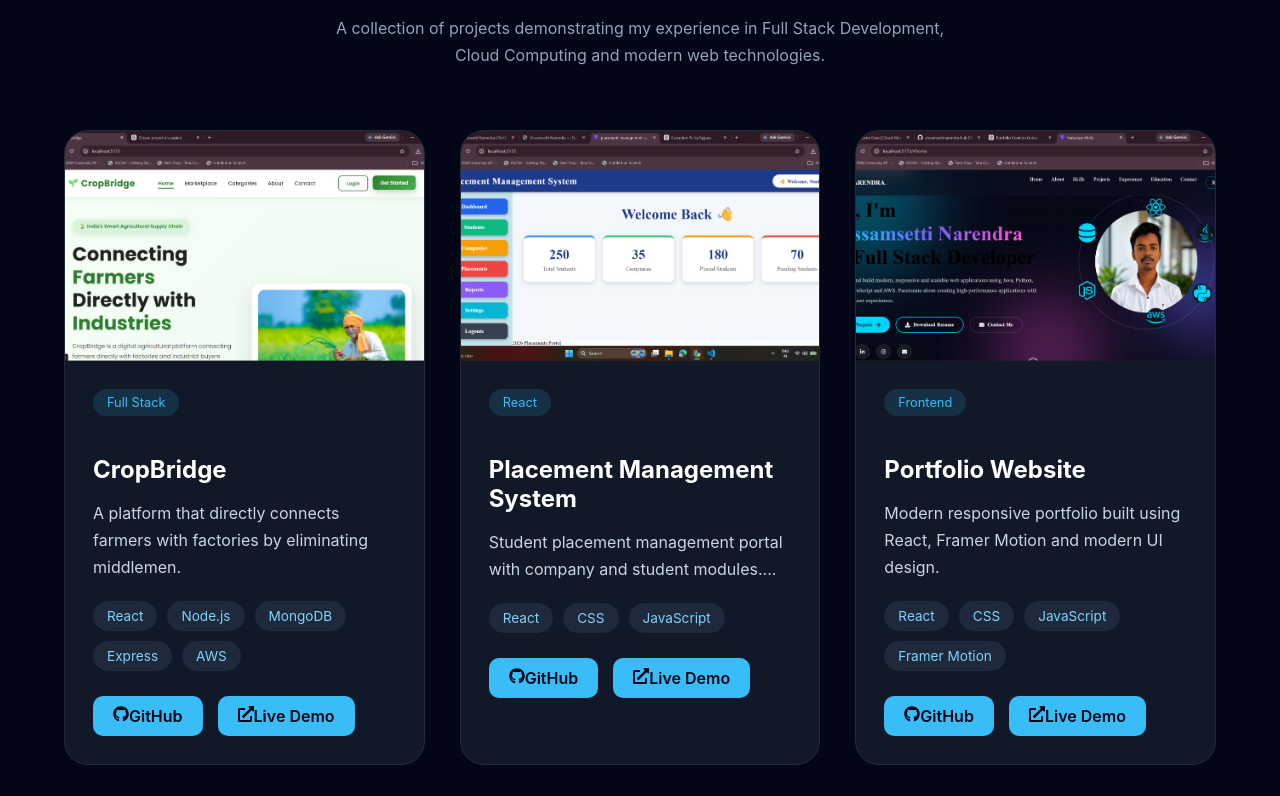
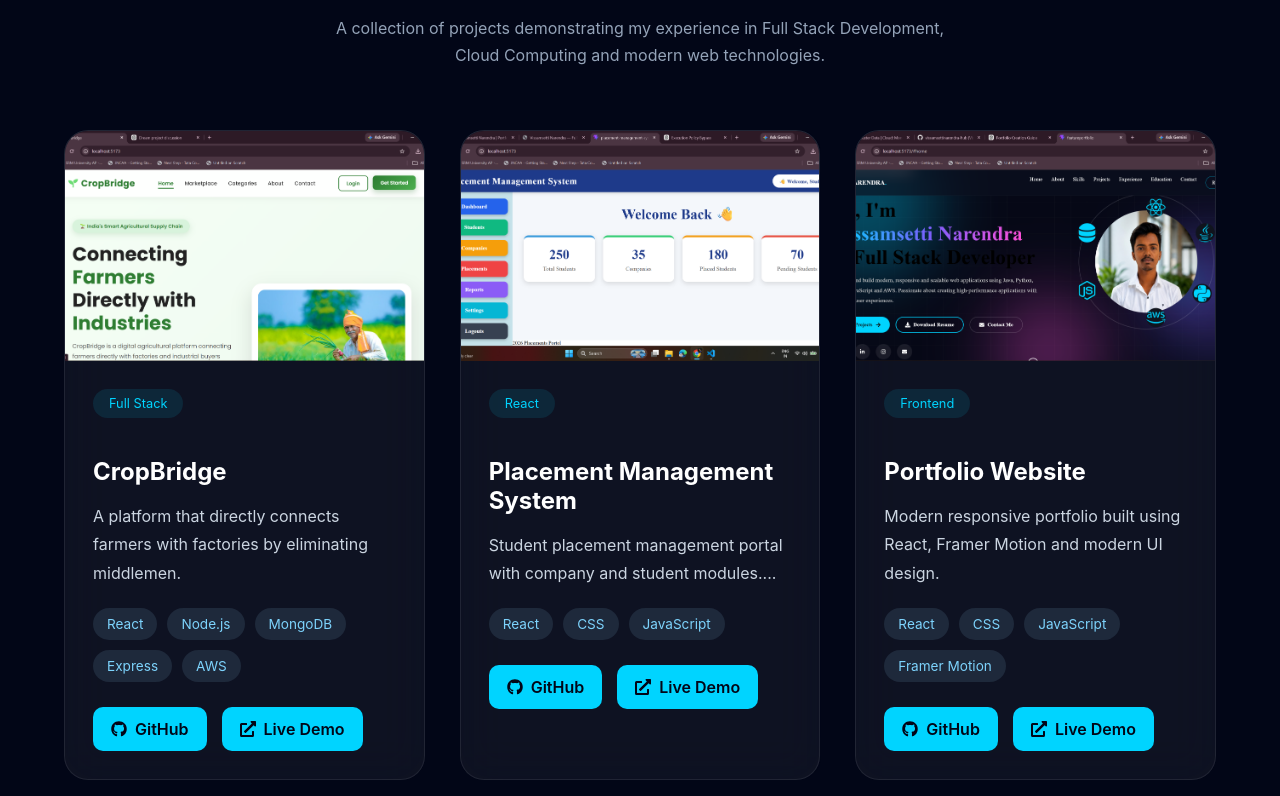
Before and after one commit to vissamsettinarendra-hub/portfolio, a React (Vite) app: page / in a window 1280 px wide. Shown: the part 3324-4120 px from the top of the page. Built offline with nearby package versions, Linux system fonts and the light colour scheme.

Commit message:
prepare for deployment

```diff
--- a/src/components/Projects/ProjectCard.css
+++ b/src/components/Projects/ProjectCard.css
@@ -1,37 +1,28 @@
-.project-card {
+.project-card{
 
-    background:#111827;
+    background:rgba(255,255,255,.05);
+
+    backdrop-filter:blur(20px);
+
+    border:1px solid rgba(255,255,255,.08);
 
     border-radius:24px;
 
     overflow:hidden;
 
-    border:1px solid rgba(255,255,255,0.08);
-
-    transition:0.35s ease;
+    transition:.35s;
 
 }
 
+.project-card:hover{
 
+    border-color:#00d4ff;
 
-.project-card:hover {
-
-    transform:translateY(-10px);
-
-    border-color:#38bdf8;
-
-    box-shadow:
-    0 20px 45px rgba(56,189,248,0.15);
+    box-shadow:0 20px 45px rgba(0,212,255,.18);
 
 }
 
-
-
-/* Image */
-
-.project-image {
-
-    width:100%;
+.project-image{
 
     height:230px;
 
@@ -39,9 +30,7 @@
 
 }
 
-
-
-.project-image img {
+.project-image img{
 
     width:100%;
 
@@ -49,81 +38,61 @@
 
     object-fit:cover;
 
-    transition:0.5s ease;
+    transition:.5s;
 
 }
 
+.project-card:hover img{
 
-
-.project-card:hover .project-image img {
-
-    transform:scale(1.1);
+    transform:scale(1.08);
 
 }
 
-
-
-
-
-/* Content */
-
-.project-content {
+.project-content{
 
     padding:28px;
 
 }
 
-
-
-.project-category {
+.project-category{
 
     display:inline-block;
 
-    padding:6px 14px;
+    padding:7px 16px;
 
-    border-radius:20px;
+    border-radius:30px;
 
-    background:rgba(56,189,248,0.15);
+    background:rgba(0,212,255,.1);
 
-    color:#38bdf8;
+    color:#00d4ff;
 
-    font-size:0.8rem;
+    font-size:.8rem;
 
     margin-bottom:15px;
 
 }
 
+.project-content h3{
 
+    color:white;
 
-.project-content h3 {
-
-    color:#ffffff;
+    margin-bottom:14px;
 
     font-size:1.5rem;
 
-    margin-bottom:15px;
-
 }
 
-
-
-.project-content p {
+.project-content p{
 
     color:#cbd5e1;
 
-    line-height:1.7;
+    line-height:1.8;
 
     margin-bottom:20px;
 
 }
 
-
-
-
-
-/* Technology Tags */
-
-.project-tech {
+.project-tech{
 
     display:flex;
 
@@ -135,29 +104,21 @@
 
 }
 
+.project-tech span{
 
+    padding:8px 14px;
 
-.project-tech span {
+    border-radius:20px;
 
     background:#1e293b;
 
     color:#7dd3fc;
 
-    padding:7px 14px;
-
-    border-radius:20px;
-
-    font-size:0.85rem;
+    font-size:.85rem;
 
 }
 
-
-
-
-
-/* Buttons */
-
-.project-links {
+.project-links{
 
     display:flex;
 
@@ -165,76 +126,53 @@
 
 }
 
+.project-links a{
 
+    display:flex;
 
-.project-links a {
+    align-items:center;
+
+    gap:8px;
 
     text-decoration:none;
 
-    padding:10px 20px;
+    padding:12px 18px;
 
     border-radius:10px;
 
-    background:#38bdf8;
+    background:#00d4ff;
 
     color:#020617;
 
     font-weight:600;
 
-    transition:0.3s ease;
+    transition:.3s;
 
 }
 
-
-
-.project-links a:hover {
+.project-links a:hover{
 
     transform:translateY(-3px);
 
-    background:#7dd3fc;
-
 }
-
-
-
-
-
-/* Responsive */
 
 @media(max-width:768px){
 
-
-    .project-image {
+.project-image{
 
 height:200px;
 
 }
 
-
-    .project-content {
-
-        padding:22px;
-
-    }
-
-
-    .project-content h3 {
-
-        font-size:1.3rem;
-
-    }
-
-
-    .project-links {
+.project-links{
 
 flex-direction:column;
 
 }
 
+.project-links a{
 
-    .project-links a {
-
-        text-align:center;
+justify-content:center;
 
 }
 
```
Lines whose indentation alone changed are shown as unchanged.
